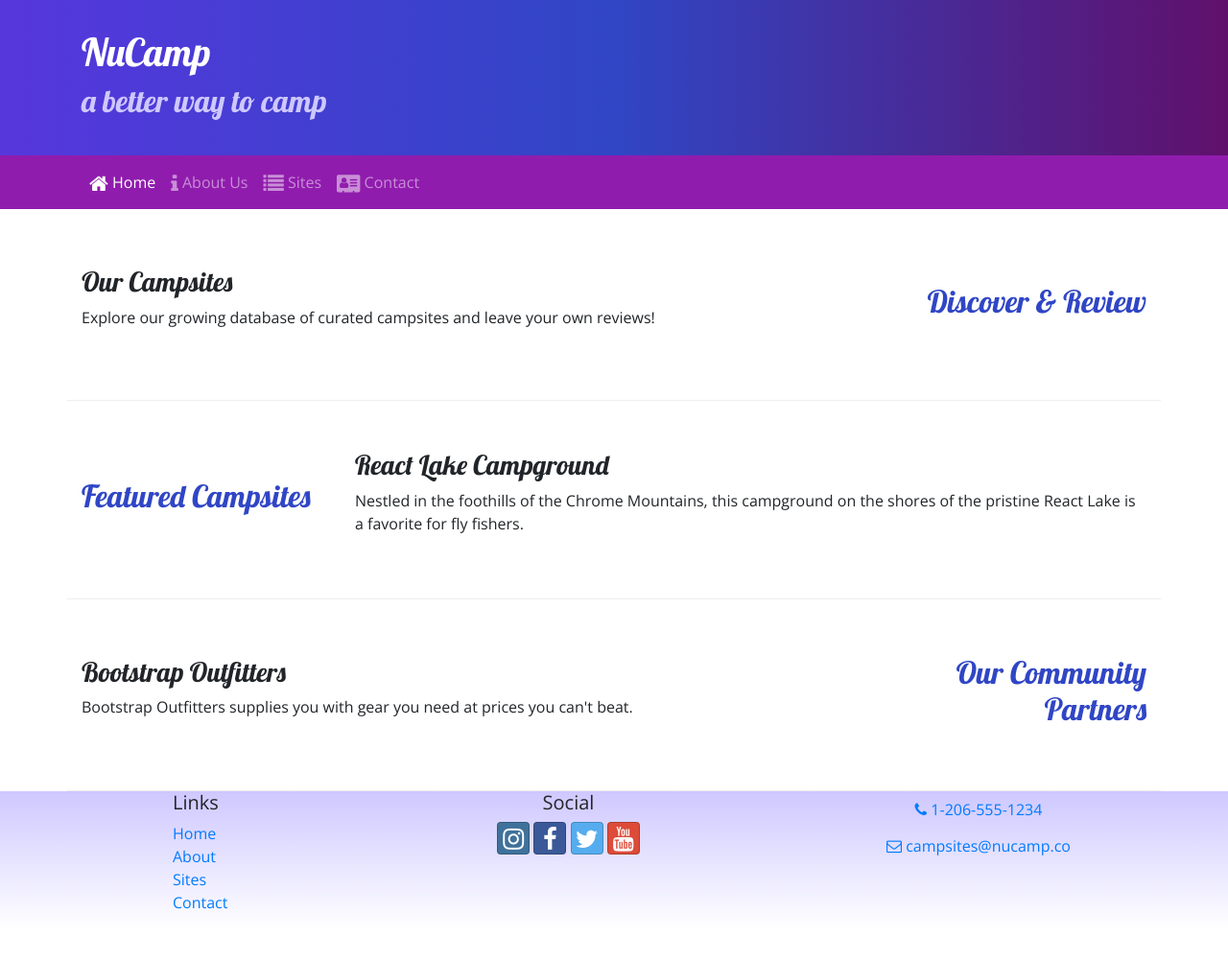
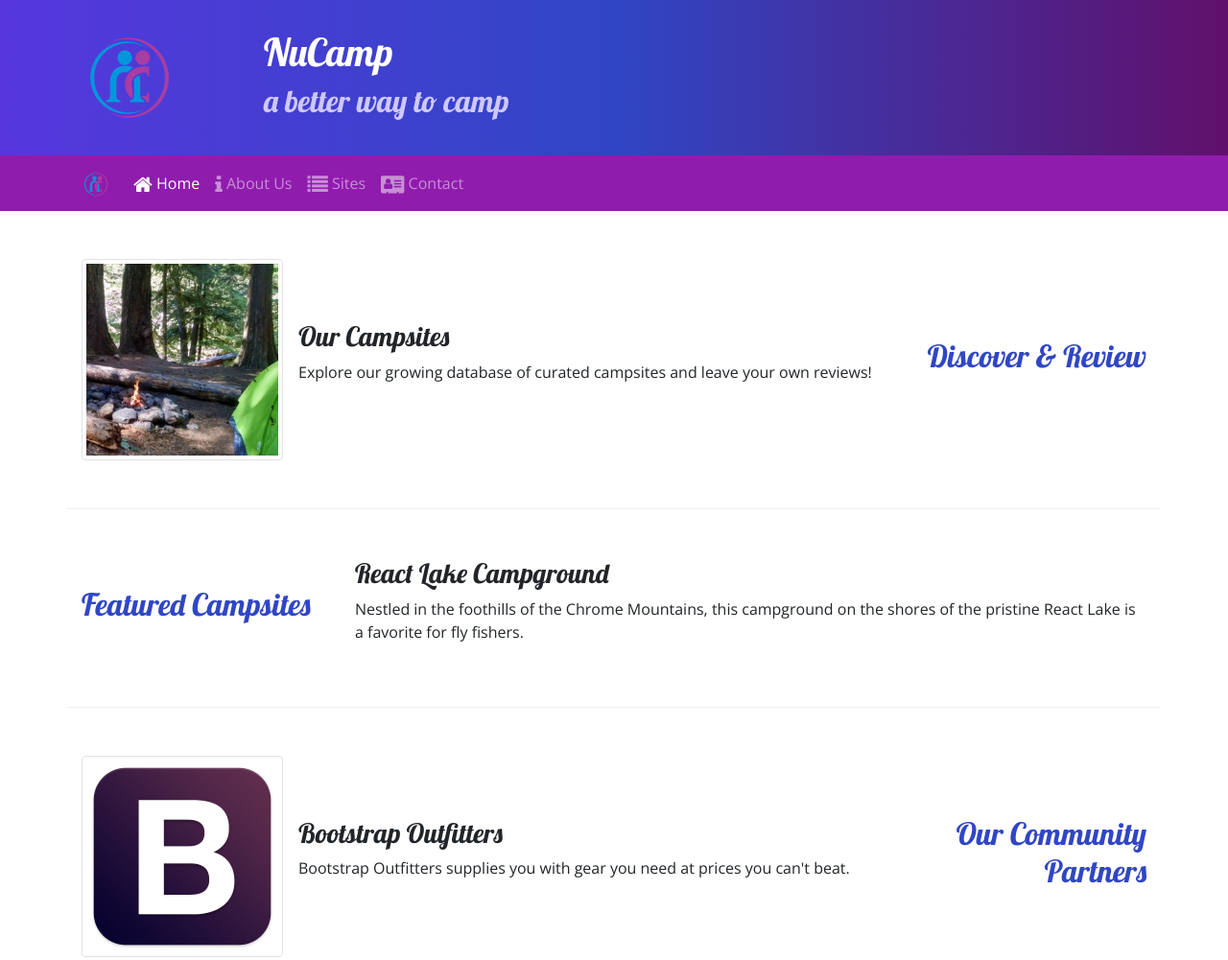
Before and after one commit to ashleychard/nucampsite, a website: page index.html in a window 1280 px wide. Shown: the top 1001 px of the page at 96% size. Before the commit the page ends 969 px from the top, so only its background shows below. Drawn offline with nearby package versions, Linux system fonts and the light colour scheme.

Commit message:
added header images, logo in nav bar and images

```diff
--- a/index.html
+++ b/index.html
@@ -20,6 +20,9 @@
     <header class="jumbotron jumbotron-fluid">
         <div class="container">
             <div class="row">
+                <div class="col-4 col-sm-3 col-md-2 align-self-center">
+                    <img src="img/logo.png" class="img-fluid"/>
+                </div>
                 <div class="col">
                     <h1>NuCamp</h1>
                     <h2>a better way to camp</h2>
@@ -30,7 +33,8 @@
 
     <nav class="navbar navbar-expand-sm navbar-dark sticky-top">
         <div class="container">
-            <button class="navbar-toggler ml-auto" type="button" data-toggle="collapse" data-target="#nucampNavbar">
+            <a class="navbar-brand" href="#"><img src="img/logo.png" height="30" width="30"></a>
+            <button class="navbar-toggler" type="button" data-toggle="collapse" data-target="#nucampNavbar">
                 <span class="navbar-toggler-icon"></span>
             </button>
             <div class="collapse navbar-collapse" id="nucampNavbar">
@@ -50,8 +54,13 @@
                 <h2>Discover & Review</h2>
             </div>
             <div class="col">
-                <h3>Our Campsites</h3>
-                <p class="d-none d-sm-block">Explore our growing database of curated campsites and leave your own reviews!</p>
+                <div class="media">
+                    <img class="d-flex mr-3 img-thumbnail" src="img/breadcrumb-trail-thumb.jpg" alt="Breadcrumb Trail thumbnail">
+                    <div class="media-body align-self-center">
+                        <h3>Our Campsites</h3>
+                        <p class="d-none d-sm-block">Explore our growing database of curated campsites and leave your own reviews!</p>
+                    </div>
+                </div>
             </div>
         </div>
 
@@ -70,8 +79,13 @@
                  <h2>Our Community Partners</h2>
             </div>
             <div class="col">
-                <h3>Bootstrap Outfitters</h3>
-                <p class="d-none d-sm-block">Bootstrap Outfitters supplies you with gear you need at prices you can't beat.</p>
+                <div class="media">
+                    <img class="d-flex mr-3 img-thumbnail" src="img/bootstrap-thumb.png" alt="Bootstrap Outfitters"/>
+                    <div class="media-body align-self-center">
+                        <h3>Bootstrap Outfitters</h3>
+                        <p class="d-none d-sm-block">Bootstrap Outfitters supplies you with gear you need at prices you can't beat.</p>
+                    </div>
+                </div>
             </div>
         </div>
     </div>
```
Also changed, not shown: aboutus.html (+5 -1 lines), contactus.html (+5 -1 lines), img/bootstrap-thumb.png (added), img/breadcrumb-trail-thumb.jpg (added), img/breadcrumb-trail.jpg (added), img/chrome-river-thumb.jpg (added), img/chrome-river.jpg (added), img/logo.png (added), img/react-lake-thumb.jpg (added), img/react-lake.jpg (added).
